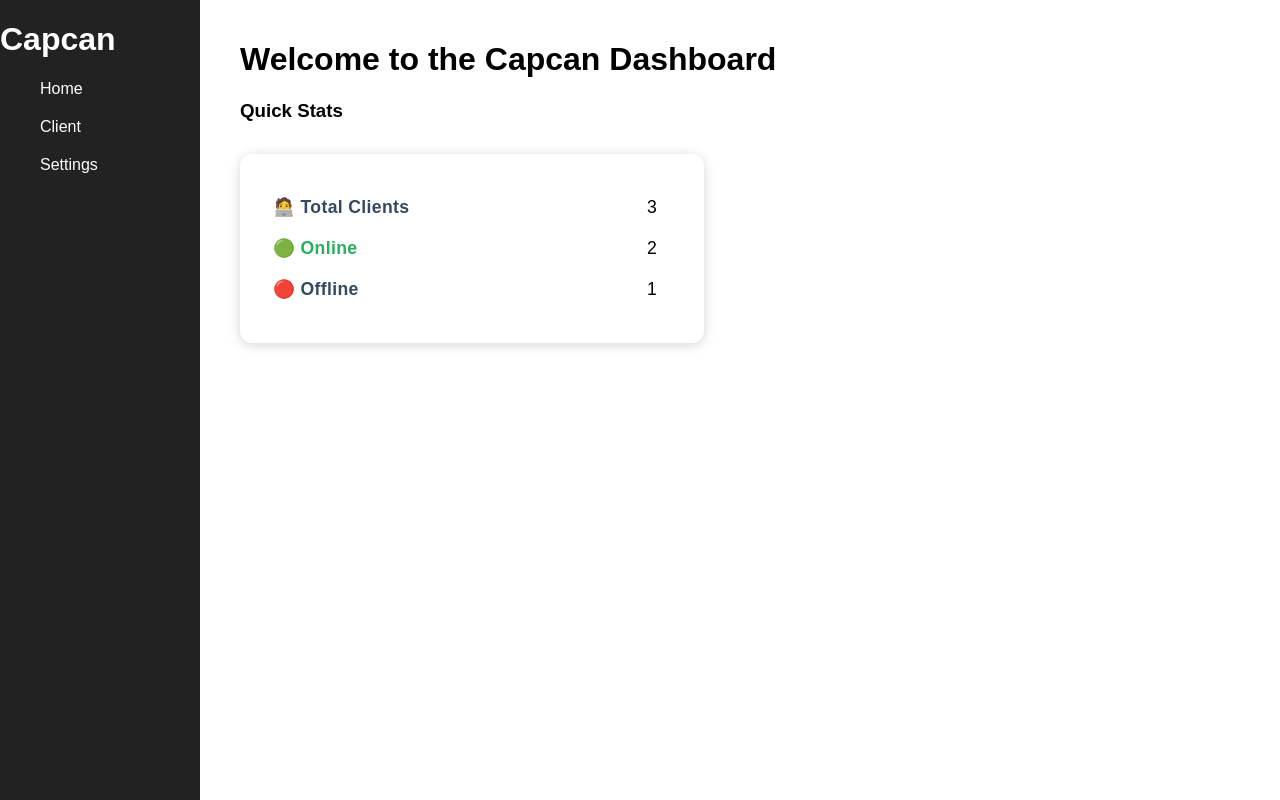
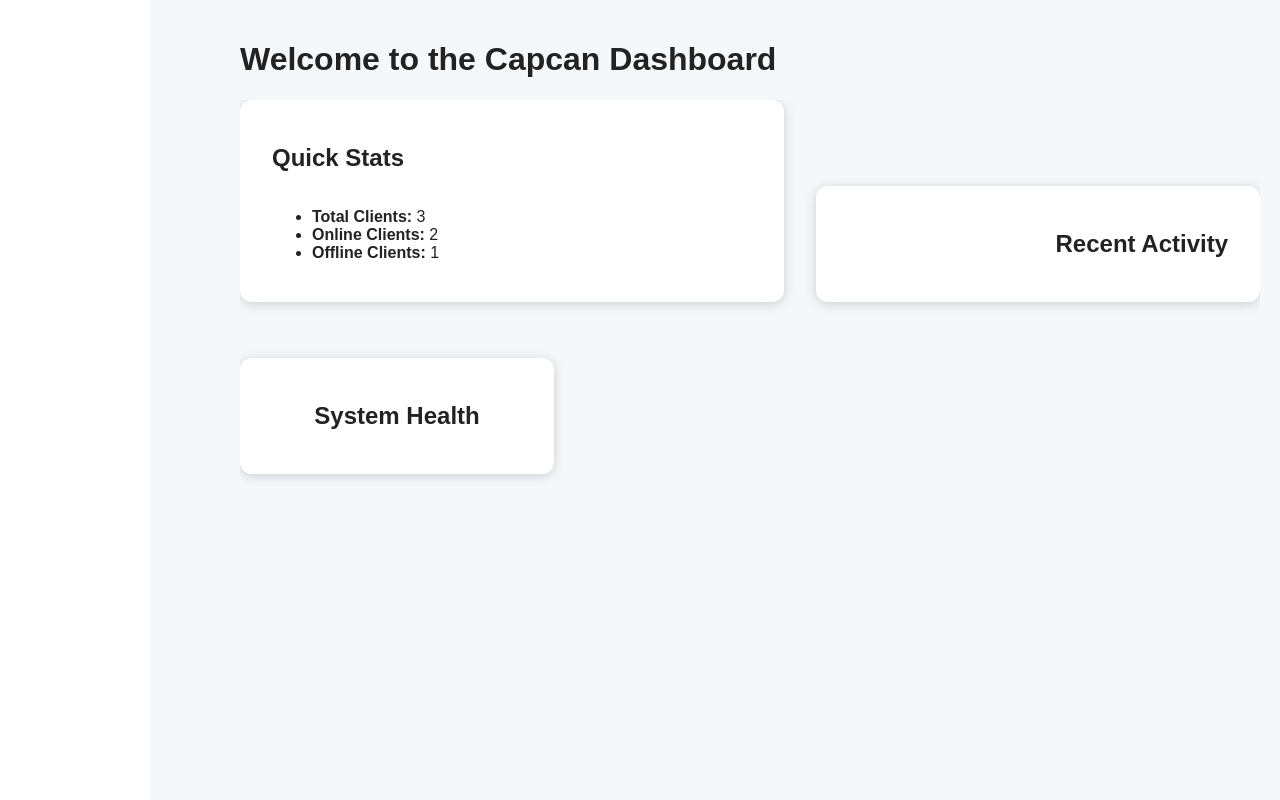
Before and after one commit to cyberdevOM/capcan, a Flask app: page / in a window 1280 px wide. Run offline with Flask 3, Linux system fonts and the light colour scheme.

Commit message:
BUG: templates unable to be found importing preren

```diff
--- a/src/server/web/app.py
+++ b/src/server/web/app.py
@@ -1,32 +1,21 @@
 from flask import Flask, render_template, url_for
+from templates.pre_renders.dashboard_prerender import export_client_list, render_quickstats
 
 app = Flask(__name__, static_folder='static', template_folder='templates')
 
-# shared client list data
-# This would typically be fetched from a database or an API in a real application
-client_list = [
-        {"id": "deb_1985111", "platform": "deb", "status": "online"},
-        {"id": "win_1192511", "platform": "win", "status": "online"},
-        {"id": "rpm_1134611", "platform": "mac", "status": "offline"},
-    ]
-
 @app.route('/')
 def Dashboard():
-    total = len(client_list)
-    online = sum(1 for c in client_list if c['status'] == 'online')
-    offline = total - online
+    quickstats_html = render_quickstats()
     return render_template(
         'Capcan-html-home.html',
-        total_clients=total,
-        online_clients=online,
-        offline_clients=offline,
+        quickstats_html=quickstats_html,
     )
 
 @app.route('/clients')
 def Clients():
     return render_template(
         'Capcan-html-clients.html',
-        clients=client_list
+        clients=export_client_list()
     )
 
 @app.route('/settings')
--- a/src/server/web/static/Capcan-css-home.css
+++ b/src/server/web/static/Capcan-css-home.css
@@ -1,17 +1,35 @@
-body, html {
+:root {
+    --bg-main: #f4f8fb;
+    --bg-card: #fff;
+    --text-main: #222;
+    --text-secondary: #34495e;
+    --shadow: 0 2px 12px rgba(0, 0, 0, 0.17);
+}
+
+body{
     font-family: Arial, sans-serif;
     margin: 0;
     padding: 0;
+    background: var(--bg-main);
+    color: var(--text-main);
 }
 
 #sidebar {
-    width: 200px;
-    background: #222;
-    color: #fff;
+    width: 150px;
+    background: var(--bg-card);
+    color: var(--text-main);
     position: fixed;
     height: 100%;
     padding: 0;
     top: 0;
+}
+
+#sidebar h1 {
+    text-align: center;
+    padding: 20px 20px 0px 20px;
+    font-size: 1.5rem;
+    margin: 0;
+    color: var(--bg-card);
 }
 
 #sidebar h2 {
@@ -27,7 +45,7 @@
 }
 
 #sidebar ul li a {
-    color: #fff;
+    color: var(--bg-card);
     text-decoration: none;
 }
 
@@ -36,13 +54,15 @@
     padding: 20px;
 }
 
+/* --- DashBoard --- */
+
 #quickstats-container {
     max-width: 400px;
     margin: 2rem 0;
     padding: 1.5rem 2rem;
-    background: #fff;
+    background: var(--bg-card);
     border-radius: 12px;
-    box-shadow: 0 2px 12px rgba(0, 0, 0, 0.17);
+    box-shadow: var(--shadow);
 }
 
 #quickstats-table {
@@ -56,8 +76,119 @@
     text-align: left;
     font-weight: 600;
     padding-right: 32px;
-    color: #34495e;
+    color: var(--text-secondary);
     letter-spacing: 0.02em;
     background: none;
     border: none;
 }
+
+/* --- Client --- */
+
+#client-table-container {
+    max-width: 700px;
+    margin: 2rem 0;
+    padding: 1.5rem 2rem;
+    background: var(--bg-card);
+    border-radius: 12px;
+    box-shadow: var(--shadow);
+}
+
+#client-table {
+    width: 100%;
+    border-collapse: separate;
+    border-spacing: 0 12px;
+    font-size: 1.05rem;
+}
+
+#client-table th {
+    text-align: left;
+    font-weight: 700;
+    padding-right: 32px;
+    color: var(--text-secondary);
+    letter-spacing: 0.02em;
+    background: none;
+    border: none;
+}
+
+#client-table td {
+    text-align: left;
+    background: var(--bg-main);
+    border-radius: 6px;
+    padding: 8px 18px;
+    border: none;
+}
+
+.status-dot {
+    display: inline-block;
+    width: 10px;
+    height: 10px;
+    border-radius: 50%;
+    margin-right: 8px;
+    vertical-align: middle;
+}
+.status-dot.online {
+    background: #27ae60; /* Green */
+}
+.status-dot.offline {
+    background: #c0392b; /* Red */
+}
+
+
+/* --- Dynamic Tiling --- */
+
+#dashboard-tiles {
+    display: flex;
+    flex-wrap: wrap;
+    gap: 2rem;
+    align-items: flex-start;
+    justify-content: flex-start;
+    margin-bottom: 2rem;
+    min-width: 0; /* Prevent overflow */
+    overflow-x: auto; /* Allow horizontal scrolling if needed */
+}
+
+.modular-block {
+    border-radius: 12px;
+    background-color: var(--bg-card, #fff);
+    box-shadow: var(--shadow, 0 2px 12px rgba(0, 0, 0, 0.17));
+    padding: 1.5rem 2rem;
+    margin-bottom: 1.5rem;
+    min-width: 220px; /* Minimum width for each block */
+    flex: 1 1 220px; /* Allow blocks to grow and shrink */
+    transition: box-shadow 0.2s;
+    display: flex;
+    flex-direction: column;
+}
+
+.modular-block-large {
+    flex-basis: 400px; /* Larger blocks take more space */
+    min-width: 350px; /* Ensure larger blocks have a minimum width */
+    max-width: 600px; /* limit max width for larger blocks */
+}
+
+.modular-block-medium {
+    flex-basis: 300px; /* Medium blocks take moderate space */
+    min-width: 250px; /* Ensure medium blocks have a minimum width */
+    max-width: 400px; /* limit max width for medium blocks */
+}
+
+.modular-block-small {
+    flex-basis: 200px; /* Smaller blocks take less space */
+    min-width: 180px; /* Ensure small blocks have a minimum width */
+    max-width: 250px; /* limit max width for small blocks */
+}
+
+.modular-block-left {
+    align-self: flex-start; /* Align left */
+    text-align: left;
+}
+
+.modular-block-right {
+    align-self: flex-end; /* Align right */
+    text-align: right;
+}
+
+.modular-block-center {
+    align-self: center; /* Center alignment */
+    text-align: center;
+}
--- a/src/server/web/templates/Capcan-html-clients.html
+++ b/src/server/web/templates/Capcan-html-clients.html
@@ -10,7 +10,7 @@
                 <th>Platform</th>
                 <th>Status</th>
             </tr>
-    </table>
+        </thead>
         <tbody>
                 {% for client in clients %}
                 <tr>
@@ -27,5 +27,6 @@
                 {% endfor %}
             </tbody>
         </tbody>
+    </table>
 </div>
 {% endblock %}
--- a/src/server/web/templates/Capcan-html-home.html
+++ b/src/server/web/templates/Capcan-html-home.html
@@ -1,22 +1,12 @@
 {% extends "base.html" %}
+{% from "components/modular_block.html" import modular_block %}
+
 {% block title %} Dashboard - Capcan {% endblock %}
 {% block content %}
     <h1>Welcome to the Capcan Dashboard</h1>
-    <h3>Quick Stats</h3>
-    <div id="quickstats-container">
-        <table id="quickstats-table">
-            <tbody>
-                <tr>
-                    <th>🧑‍💻 Total Clients</th>
-                    <td>{{ total_clients }}</td>
-                </tr>
-                <th style="color: #27ae60;">🟢 Online</th>
-                <td>{{ online_clients }}</td>
-                <tr>
-                    <th style="color: c0392b;">🔴 Offline</th>
-                    <td>{{ offline_clients }}</td>
-                </tr>
-            </tbody>
-        </table>
+    <div id="dashboard-tiles">
+        {{ modular_block("Quick Stats", quickstats_html, "left", "large") }}
+        {{ modular_block("Recent Activity", activity_html, "right", "medium") }}
+        {{ modular_block("System Health", activity_html, "center", "small") }}
     </div>
 {% endblock %}
--- /dev/null
+++ b/src/server/web/templates/components/modular_block.html
@@ -0,0 +1,9 @@
+{# modular blocks used for tiling window management #}
+{% macro modular_block(title, content, side="centre", size="medium") %}
+<div class="modular-block modular-block-{{ side }} modular-block-{{ size }}">
+    <h2 class="modular-block-title">{{ title }}</h2>
+    <div class="modular-block-content">
+        {{ content }}
+    </div>
+</div>
+{% endmacro %}
--- /dev/null
+++ b/src/server/web/templates/pre_renders/dashboard_prerender.py
@@ -0,0 +1,27 @@
+from flask import render_template
+from markupsafe import Markup
+
+# shared client list data
+# This would typically be fetched from a database or an API in a real application
+client_list = [
+    {"id": "deb_1985111", "platform": "deb", "status": "online"},
+    {"id": "win_1192511", "platform": "win", "status": "online"},
+    {"id": "rpm_1134611", "platform": "mac", "status": "offline"},
+]
+
+def export_client_list():
+    return client_list
+
+def render_quickstats():
+    total = len(client_list)
+    online = sum(1 for c in client_list if c['status'] == 'online')
+    offline = total - online
+    # Render the quick stats HTML
+    html = f"""
+    <ul class="quickstats-list">
+        <li><strong>Total Clients:</strong> {total}</li>
+        <li style='#27ae60;'><strong>Online Clients:</strong> {online}</li>
+        <li style='#c0392b;'><strong>Offline Clients:</strong> {offline}</li>
+    </ul>
+    """
+    return Markup(html)
```
Also changed, not shown: src/server/web/templates/__init__.py (added), src/server/web/templates/pre_renders/__init__.py (added). Lines whose indentation alone changed are shown as unchanged.
